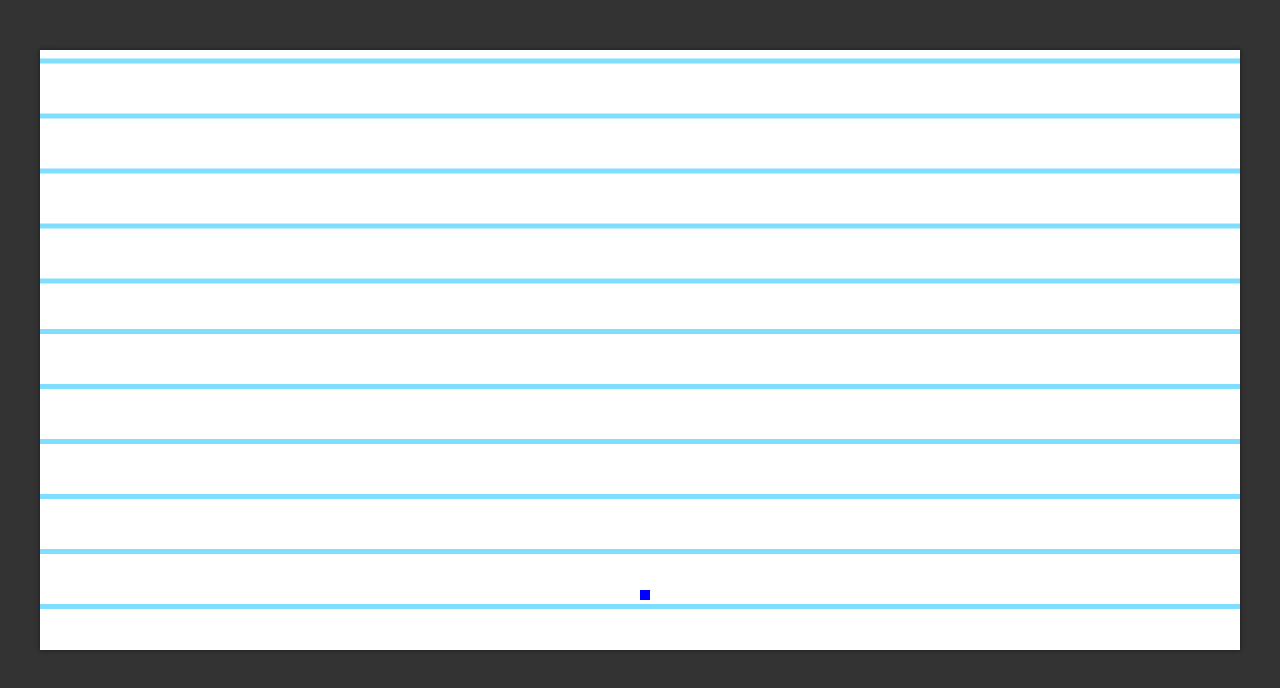
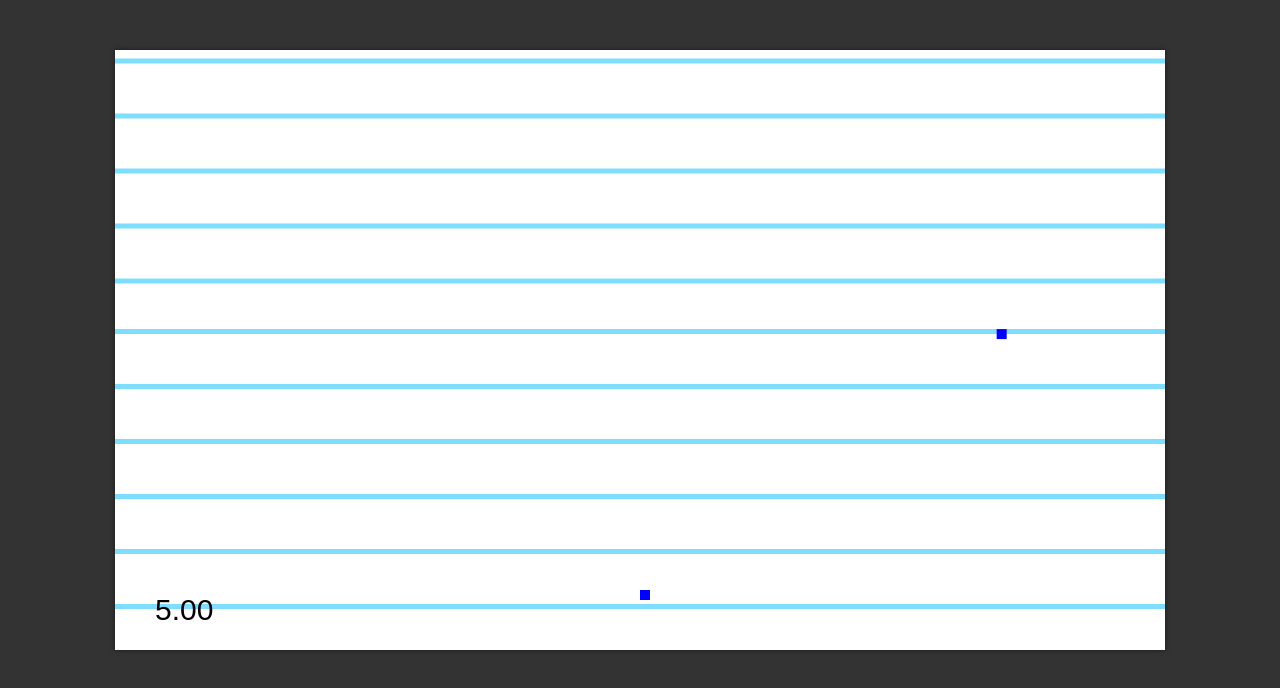
Before and after one commit to marcoswitcel/marcoswitcel.github.io, a plain HTML site: page index.html in a window 1280 px wide. Drawn offline with Linux system fonts and the light colour scheme.

Commit message:
iniciando deploy

```diff
--- a/index.html
+++ b/index.html
@@ -4,12 +4,13 @@
     <meta charset="UTF-8">
     <meta name="viewport" content="width=device-width, initial-scale=1.0">
     <meta http-equiv="X-UA-Compatible" content="ie=edge">
-    <title>Type-Game</title>
+    <title>Space Evaders</title>
     <link rel="icon" href="/favicon.png" type="image/png" sizes="64x64">
     <link rel="stylesheet" href="/css/main.css">
 </head>
 <body>
     <canvas id="canvas" style="box-shadow: 0 0 5px rgba(0, 0, 0, .5)"></canvas>
+    <script src="/js/enemies.js"></script>
     <script src="/js/main.js"></script>
 </body>
 </html>
--- /dev/null
+++ b/js/enemies.js
@@ -0,0 +1,57 @@
+function isIntersecting(p1, p2) {
+    var
+    ver = Math.abs(p1.yPos - p2.yPos),
+    hor = Math.abs(p1.xPos - p2.xPos);
+    ver = Math.pow(ver, 2);
+    hor = Math.pow(hor, 2);
+
+    return (Math.sqrt(ver + hor)) <= p1.radius + p2.radius
+}
+
+var TIMER = {
+    initialTime: 0,
+    init : function init() {
+        this.initialTime = (new Date()).getTime();
+    },
+    getCurrentTime : function getCurrentTime() {
+        return (((new Date()).getTime() - this.initialTime)/1000).toFixed(2);
+    },
+    render : function render() {
+        CTX.fillStyle = "Black";
+        CTX.font = "30px Arial";
+        CTX.fillText(this.getCurrentTime(), 40, CONFIG.height * .95);
+    }
+}
+
+function Enemies(color, width,height, speed, xPos, yPos, radius) {
+    this.color =  color;
+    this.width =  width;
+    this.height = height;
+    this.speed = speed;
+    this.xPos = xPos;
+    this.yPos = yPos;
+    this.radius = 5;
+}
+Enemies.prototype.update = function update() {
+    this.yPos += this.speed;
+};
+Enemies.prototype.render =  function render() {
+    this.update();
+
+    CTX.fillStyle = this.color;
+    CTX.fillRect(this.xPos, this.yPos, this.width, this.height);
+};
+
+Enemies.renderAll = function renderList(list) {
+    list.forEach(function (el) {
+        el.render();
+    });
+};
+Enemies.caughtPlayer = function caughtPlayer(list) {
+    for (var i = 0; i < list.length; i++) {
+        if (isIntersecting(list[i], PLAYER)) {
+            console.log("colidiu");
+            break;
+        }
+    }
+};
--- a/js/main.js
+++ b/js/main.js
@@ -1,111 +1,85 @@
 "use strict";
-
-// Globais
-const CANVAS = document.querySelector("#canvas");
-const CTX = CANVAS.getContext("2d");
-const CONFIG = {
-    width: 1200,
+var CONFIG = {
+    width: 1050,
     height: 600
 };
-
-const FRAMES_PER_SECOND = 1000 / 600;
-
+var CANVAS = document.querySelector("#canvas");
+var CTX = CANVAS.getContext("2d");
+CANVAS.width = CONFIG.width;
+CANVAS.height = CONFIG.height
+var FRAMES_PER_SECOND = 1000 / 600;
 
 var left = false,
     right = false,
     down = false,
     up = false;
 
-CANVAS.width = CONFIG.width;
-CANVAS.height = CONFIG.height;
-
-// Escolher a cor que vai ser usada na 'renderização'
-// CTX.fillStyle = "Red";
-// desenha um retângulo da cor do valor do 'fillStyle' do CTX (context)
-// posição hor, ver; largura e altura
-// CTX.fillRect(0, 0, 100, 100);
-
-// Funçãozinha que vincula objetos a outro objetos
-// assim permitindo o lookup de atributos
 function delegate(who, to) {
     who.__proto__ = to;
 }
 
-function notUndefined(...arg) {
-    for (var value of arg)
-        if (typeof value == "undefined") throw {
-            message: "Valor não definido"
-        };
-}
+var renderizibles = {
+    update: function update() {
+        var speed = this.speed;
 
-const renderizibles = {
-
-    update: function update() {
-        var acel = 1;
-
-
-
-        if (left) {
-
-            PLAYER.xPos -= acel;
+        if (left && BOUNDARIES.withinHorSpace(PLAYER.xPos - speed)) {
+            PLAYER.xPos -= speed;
         }
-        if (right) {
-            PLAYER.xPos += acel;
+        if (right && BOUNDARIES.withinHorSpace(PLAYER.xPos + speed)) {
+            PLAYER.xPos += speed;
         }
-        if (up) {
-            PLAYER.yPos -= acel;
+        if (up && BOUNDARIES.withinVerSpace(PLAYER.yPos - speed)) {
+            PLAYER.yPos -= speed;
         }
-        if (down) {
-            PLAYER.yPos += acel;
+        if (down && BOUNDARIES.withinVerSpace(PLAYER.yPos + speed)) {
+            PLAYER.yPos += speed;
         }
-
-
     },
 
-    render: function render(obj = this) {
-        let {
-            color,
-            xPos,
-            yPos,
-            width,
-            height
-        } = obj;
-
-        CTX.fillStyle = color;
-        CTX.fillRect(xPos, yPos, width, height);
+    render: function render() {
+        this.update();
+        CTX.fillStyle = this.color;
+        CTX.fillRect(this.xPos, this.yPos, this.width, this.height);
     }
 };
 
-const PLAYER = {
+var PLAYER = {
     color: "Blue",
     width: 10,
     height: 10,
+    speed: 1,
     xPos: CONFIG.width / 2,
+    radius: 5,
     yPos: CONFIG.height * 0.9
 };
 
-const BOUNDARIES = {
+var BOUNDARIES = {
     right: CONFIG.width - PLAYER.width,
     left: 0,
     up: 0,
-    down: CONFIG.height - PLAYER.height
+    down: CONFIG.height - PLAYER.height,
+    withinVerSpace: function withinVerSpace(value) {
+        return value >= this.up && value <= this.down;
+    },
+    withinHorSpace: function withinHorSpace(value) {
+        return value >= this.left && value <= this.right;
+    }
 }
 
-const BACKGROUND = {
+var BACKGROUND = {
     color: "rgba(0,187,255,.5)",
     thickness: 5,
     spacing: 50,
     speed: .5,
     stripes: [],
-    init() {
+    init: function init() {
         var nstripes = CONFIG.height / (this.spacing + this.thickness);
-
         for (var i = 0; i < nstripes; i++) {
 
             this.stripes.push((this.spacing + this.thickness) * i - 20);
         }
     },
-    render() {
+    render: function render() {
         CTX.fillStyle = this.color;
 
         for (var i = 0; i < this.stripes.length; i++) {
@@ -115,8 +89,6 @@ const BACKGROUND = {
             }
             CTX.fillRect(0, this.stripes[i], CONFIG.width, this.thickness);
         }
-
-
     }
 }
 BACKGROUND.init();
@@ -124,26 +96,34 @@ BACKGROUND.init();
 // Agora PLAYER pode fazer uso dos métodos de renderizibles
 delegate(PLAYER, renderizibles);
 
+var enemies = [];
+
+for (var i = 0; i < 5; i++) {
+    enemies.push(new Enemies("Blue", 10, 10, Math.random() * 10, CONFIG.width * Math.random(), 0, 5));
+}
+TIMER.init();
+
 function main() {
+    // Background color
     CTX.fillStyle = "White";
     CTX.fillRect(0, 0, CONFIG.width, CONFIG.height);
 
+    // Checa se pegou o player
+    Enemies.caughtPlayer(enemies);
+
+    // renderiza
     BACKGROUND.render();
-    // @TODo update no render
-    PLAYER.update();
     PLAYER.render();
+    Enemies.renderAll(enemies);
+    TIMER.render();
 
-
-
-    // @TODO implementar um timer que leva o tempo de processamento dem consideração
-    // caso a quantidade de processamento aumentar
+    // Invoca funções dali tantos segundos
     setTimeout(main, FRAMES_PER_SECOND);
-
-    window.addEventListener('keydown', keydowns);
-    window.addEventListener('keyup', keyups);
 }
 
-// Run game
+window.addEventListener('keydown', keydowns);
+window.addEventListener('keyup', keyups);
+
 main();
 
 function keydowns(evt) {
```
